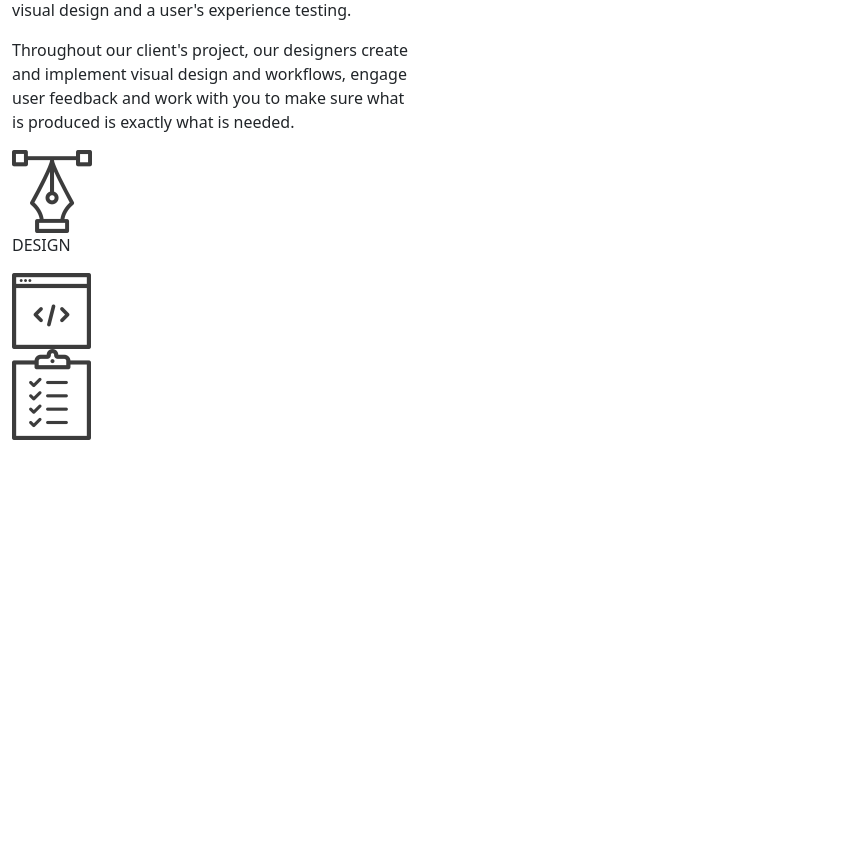
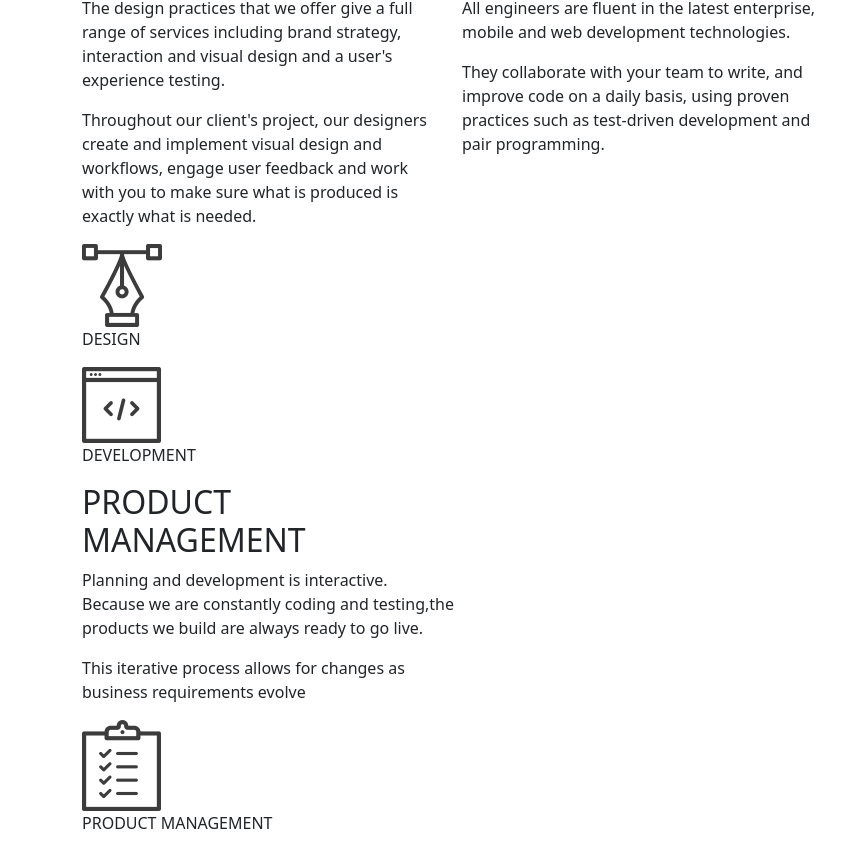
Before and after one commit to othienoJoe/Delani-Studio, a plain HTML site: page index.html in a window 1280 px wide. Shown: the part 719-1570 px from the top of the page, without its empty margins (0-865 px from the left). Before the commit the page ends 1159 px from the top, so only its background shows below. Drawn offline with Linux system fonts and the light colour scheme; files that its build step writes are made by us from their sources; a web font is replaced by a local one.

Commit message:
final styling of WHAT WE DO section

```diff
--- a/css/style.css
+++ b/css/style.css
@@ -1,9 +1,9 @@
 @import url('https://fonts.googleapis.com/css?family=Copse|Delius+Swash+Caps|Gabriela|Unkempt&display=swap');
 
 #header {
-	background-image: url('../Assets/Delani_A.jpg');
+	background-image: url('./Assets/Delani_A.jpg');
 	width: 80%;
 }
 .bg-image {
-	background-image: url("../Assets/Delani_B.jpg");
+	background-image: url("./Assets/Delani_B.jpg");
 }
--- a/index.html
+++ b/index.html
@@ -39,11 +39,12 @@
 		</div>
   </div>
 
-	<div class="container-fluid">
+	<div class="container">
 		<h2 class="headings">WHAT WE DO ;</h2>
 		<div class="row">
-      <div class="col-md-4">
+      <div class="col-4">
 				<div id="design">
+					<h2 class="title">DESIGN</h2>
 					<p>The design practices that we offer give a full range of services including brand strategy, interaction and visual design and a user's experience testing.</p>
           <p>Throughout our client's project, our designers create and implement visual design and workflows, engage user feedback and work with you to make sure what is produced is exactly what is needed.</p>
 				</div>
@@ -53,12 +54,29 @@
 				</div>
 			</div>
 
-			<div class="development-content-main">
-				<img src="./Assets/dev_icon.png">
+			<div class="col-4">
+				<div id="development">
+					<h2 class="title">DEVELOPMENT</h2>
+					<p>All engineers are fluent in the latest enterprise, mobile and web development technologies.</p>
+          <p>They collaborate with your team to write, and improve code on a daily basis, using proven practices such as test-driven development and pair programming.</p>
+					</div>
+				</div>
+				<div class="development-image">
+				  <img src="./Assets/dev_icon.png">
+          <p>DEVELOPMENT</p>
+        </div>
 			</div>
 
-      <div class="product-content-secondary">
-				<img src="./Assets/product_icon.png">
+      <div class="col-4">
+				<div id="product">
+					<h2 class="title">PRODUCT MANAGEMENT</h2>
+					<P>Planning and development is interactive. Because we are constantly coding and testing,the products we build are always ready to go live.</P>
+					<p>This iterative process allows for changes as business requirements evolve</p>
+				</div>
+				<div class="product">
+				  <img src="./Assets/product_icon.png">
+					<p>PRODUCT MANAGEMENT</p>
+				</div>
 			</div>
 		</div>
 	</div>
```
